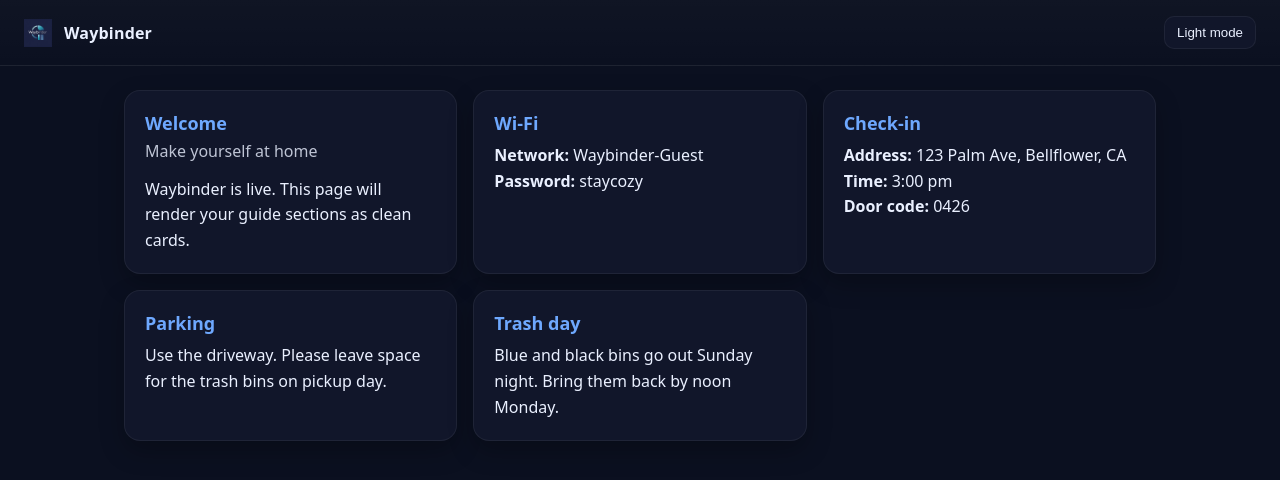
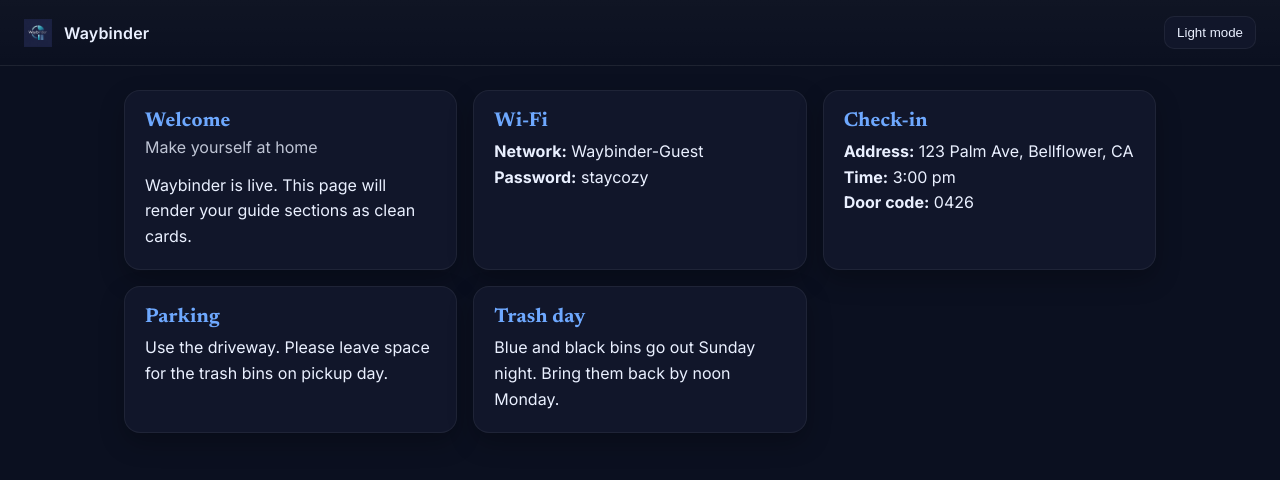
Before and after one commit to ferventdream11-netizen/waybinder-dashboard, a Next.js app: page / in a window 1280 px wide. Shown: the top 480 px of the page. Built offline with nearby package versions, Linux system fonts and the light colour scheme.

Commit message:
style: add Inter + Newsreader and wire typography

```diff
--- /dev/null
+++ b/app/fonts.ts
@@ -0,0 +1,14 @@
+import { Inter, Newsreader } from 'next/font/google';
+
+export const ui = Inter({
+  subsets: ['latin'],
+  variable: '--font-ui',
+  display: 'swap',
+});
+
+export const headline = Newsreader({
+  subsets: ['latin'],
+  variable: '--font-headline',
+  style: ['normal'],
+  display: 'swap',
+});
--- a/app/globals.css
+++ b/app/globals.css
@@ -40,7 +40,7 @@ body {
   margin: 0;
   background: var(--bg);
   color: var(--fg);
-  font-family: ui-sans-serif, system-ui, -apple-system, Segoe UI, Roboto, Helvetica, Arial, "Apple Color Emoji", "Segoe UI Emoji";
+  font-family: var(--font-ui), ui-sans-serif, system-ui, -apple-system, Segoe UI, Roboto, Helvetica, Arial, "Apple Color Emoji", "Segoe UI Emoji";
   -webkit-font-smoothing: antialiased;
   -moz-osx-font-smoothing: grayscale;
 }
@@ -52,7 +52,7 @@ body {
   padding: 24px;
 }
 
-/* Header shell we’ll use soon */
+/* Header shell */
 .wb-header {
   display: flex;
   align-items: center;
@@ -72,7 +72,15 @@ body {
   padding: 20px;
   box-shadow: 0 10px 24px rgba(0,0,0,0.25);
 }
-.card h2 { margin: 0 0 8px 0; font-size: 18px; color: var(--brand); }
+
+.card h2 {
+  margin: 0 0 8px 0;
+  font-size: 20px;
+  color: var(--brand);
+  font-family: var(--font-headline), Georgia, 'Times New Roman', serif;
+  letter-spacing: 0.2px;
+}
+
 .card p { margin: 0; line-height: 1.6; }
 
 /* Links and buttons */
--- a/app/layout.tsx
+++ b/app/layout.tsx
@@ -1,13 +1,18 @@
 import './globals.css';
 import type { Metadata } from 'next';
 import Header from './components/Header';
+import { ui, headline } from './fonts'; // fonts.ts coming next
 
 export const metadata: Metadata = {
   title: 'Waybinder',
   description: 'Designer-grade guest guides in minutes.',
 };
 
-export default function RootLayout({ children }: { children: React.ReactNode }) {
+export default function RootLayout({
+  children,
+}: {
+  children: React.ReactNode;
+}) {
   return (
     <html lang="en">
       <head>
@@ -24,7 +29,8 @@ export default function RootLayout({ children }: { children: React.ReactNode })
           }}
         />
       </head>
-      <body>
+      {/* Apply font CSS variables from next/font */}
+      <body className={`${ui.variable} ${headline.variable}`}>
         <Header />
         <main className="container">{children}</main>
       </body>
```
